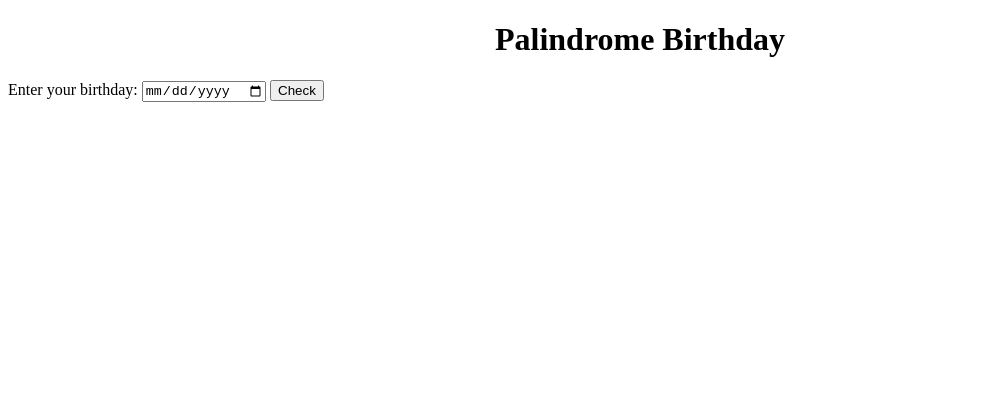
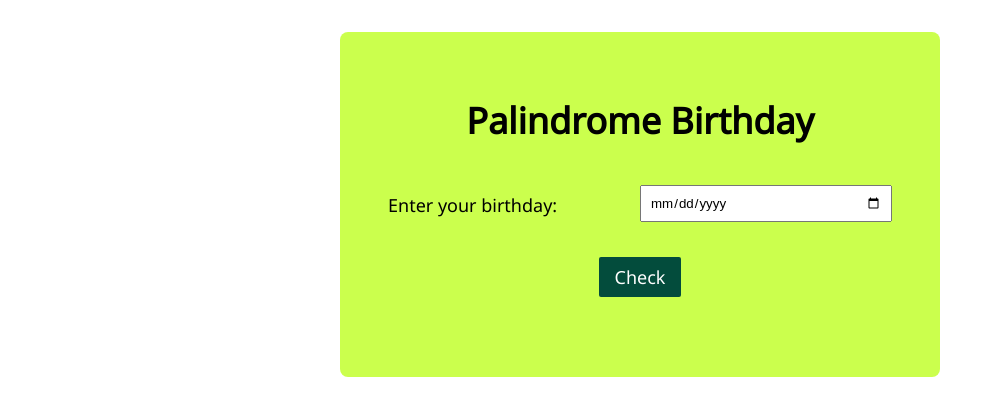
Before and after one commit to bhushannaikaroskar/palindrome-birthday, a plain HTML site: page index.html in a window 1280 px wide. Shown: the whole page, without its empty margins (0-995 px from the left). Drawn offline with Linux system fonts and the light colour scheme.

Commit message:
style: add css components

```diff
--- a/app.js
+++ b/app.js
@@ -161,7 +161,7 @@ function clickHandler(){
         }else{
             const [dayCount, nextPalindromeDate] = getNextPalindromeDate(date);
             const nextDateString = nextPalindromeDate.day+"-"+nextPalindromeDate.month+"-"+nextPalindromeDate.year;
-            output.innerText = `The nearest palindrome date is ${nextDateString}. You missed by ${dayCount} ${dayCount === 1?"day":"days"}`;
+            output.innerHTML = `The nearest palindrome date is ${nextDateString.bold()}. You missed by ${dayCount.toString().bold()} ${dayCount === 1?"day":"days"}`;
         }
 
     }
--- a/index.html
+++ b/index.html
@@ -8,12 +8,13 @@
     <title>Palindrome Birthday</title>
 </head>
 <body>
-    <h1>Palindrome Birthday</h1>
-    <label for="dateInput">Enter your birthday:</label>
-    <input id="dateInput" type="date"/>
-    <button id="checkButton">Check</button>
-    <div id="output"></div>
+    <div class="container">
+        <h1>Palindrome Birthday</h1>
+        <label for="dateInput" class="input-label">Enter your birthday:</label><input id="dateInput" type="date"/>
+        <button id="checkButton">Check</button>
+        <div id="output"></div>
 
+    </div>
     <script src="app.js"></script>
 </body>
 </html>
--- a/style.css
+++ b/style.css
@@ -1,3 +1,55 @@
+
+@import url('https://fonts.googleapis.com/css2?family=Noto+Sans&display=swap');
+
 h1{
+    margin-top: 0;
     text-align: center;
 }
+
+body{
+    /* margin:0; */
+    /* background-color: #efefef; */
+}
+
+.container{
+    font-family: 'Noto Sans', sans-serif;
+    font-size: large;
+    box-sizing: border-box;
+    width: 100%;
+    max-width: 600px;
+    margin:2rem auto;
+    padding: 4rem 3rem;
+    border-radius: 0.5rem;
+    background-color: #CBFF4D;
+}
+
+.input-label{
+    vertical-align: top;
+    box-sizing: border-box;
+    display: inline-block;
+    width:50%;
+    margin:1rem 0;
+    padding: 0.5rem 0;
+}
+
+#dateInput{
+    font-family: 'PT Sans', sans-serif;
+    box-sizing: border-box;
+    display: inline-block;
+    margin: 1rem 0;
+    padding: 0.5rem;
+    width: 50%;
+}
+
+button{
+    font-family: 'Noto Sans', sans-serif;
+    /* font-weight: 600; */
+    font-size: 18px;
+    padding: 0.5rem 1rem;
+    display: block;
+    margin:1rem auto;
+    background-color: #034C3C;
+    color: white;
+    border: 0px;
+    border-radius: 2px;
+}
```
